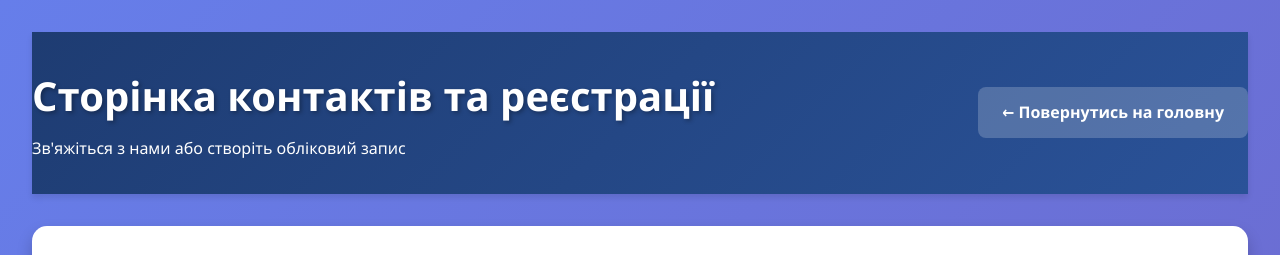
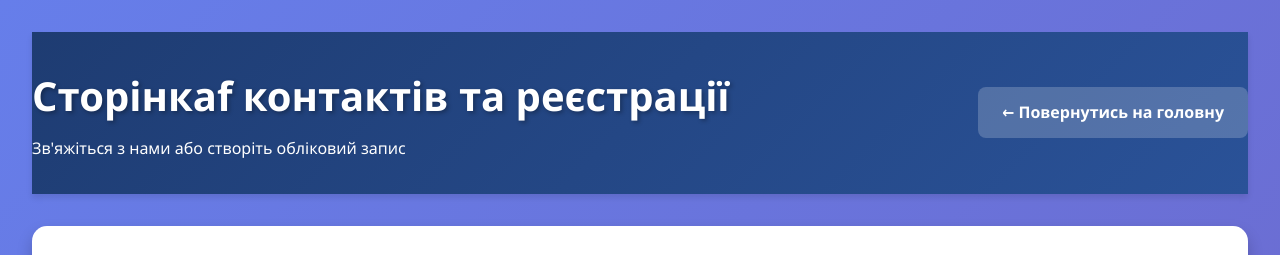
Before and after one commit to lebidinskijdima-tech/lab2, a plain HTML site: page contact.html in a window 1280 px wide. Shown: the top 255 px of the page. Drawn offline with Linux system fonts and the light colour scheme.

Commit message:
Improve contacts page

```diff
--- a/contact.html
+++ b/contact.html
@@ -11,7 +11,7 @@
         <header>
             <div class="header-content">
                 <div>
-                    <h1>Сторінка контактів та реєстрації</h1>
+                    <h1>Сторінкаf контактів та реєстрації</h1>
                     <p style="margin-top: 0.5rem;">Зв'яжіться з нами або створіть обліковий запис</p>
                 </div>
                 <a href="index.html" class="back-link">← Повернутись на головну</a>
```
